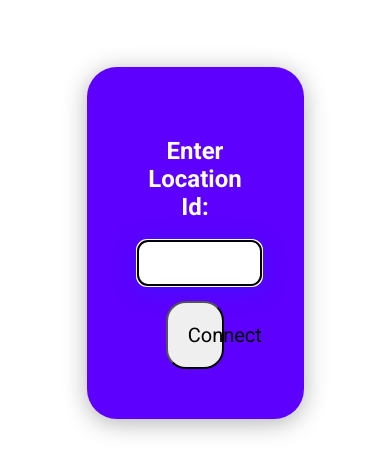
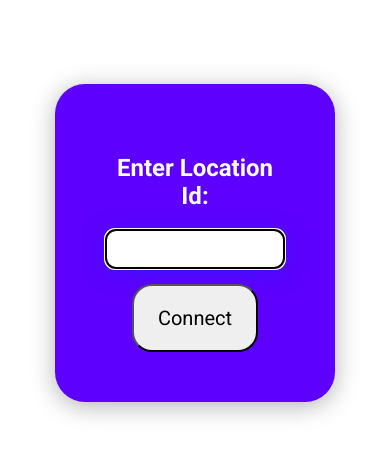
Before and after one commit to vivekkalal09/Google-My-business-Location-Collector, a plain HTML site: page index.html in a window 390 px wide. Shown: the part 179-652 px from the top of the page. Drawn offline with Linux system fonts and the light colour scheme.

Commit message:
responsive css added

```diff
--- a/style.css
+++ b/style.css
@@ -14,12 +14,15 @@ body {
 .container {
     background-color: rgb(93, 0, 253);
     width: 30%;
+    max-width: 400px;
+    min-width: 280px;
     color: white;
     padding: 50px 50px;
     text-align: center;
     border-radius: 30px;
     gap: 10px;
     box-shadow: 0 4px 24px rgba(0, 0, 0, 0.3);
+    box-sizing: border-box;
 }
 
 input {
@@ -31,12 +34,13 @@ input {
     border-radius: 10px;
     box-shadow: 0 4px 24px rgba(0, 55, 255, 0.3);
     outline: auto;
+    box-sizing: border-box;
 
 }
 
 .btn {
     margin-top: 15px;
-    width: 50%;
+    width: 70%;
     border-radius: 20px;
     padding: 20px 20px;
     font-size: 20px;
```
